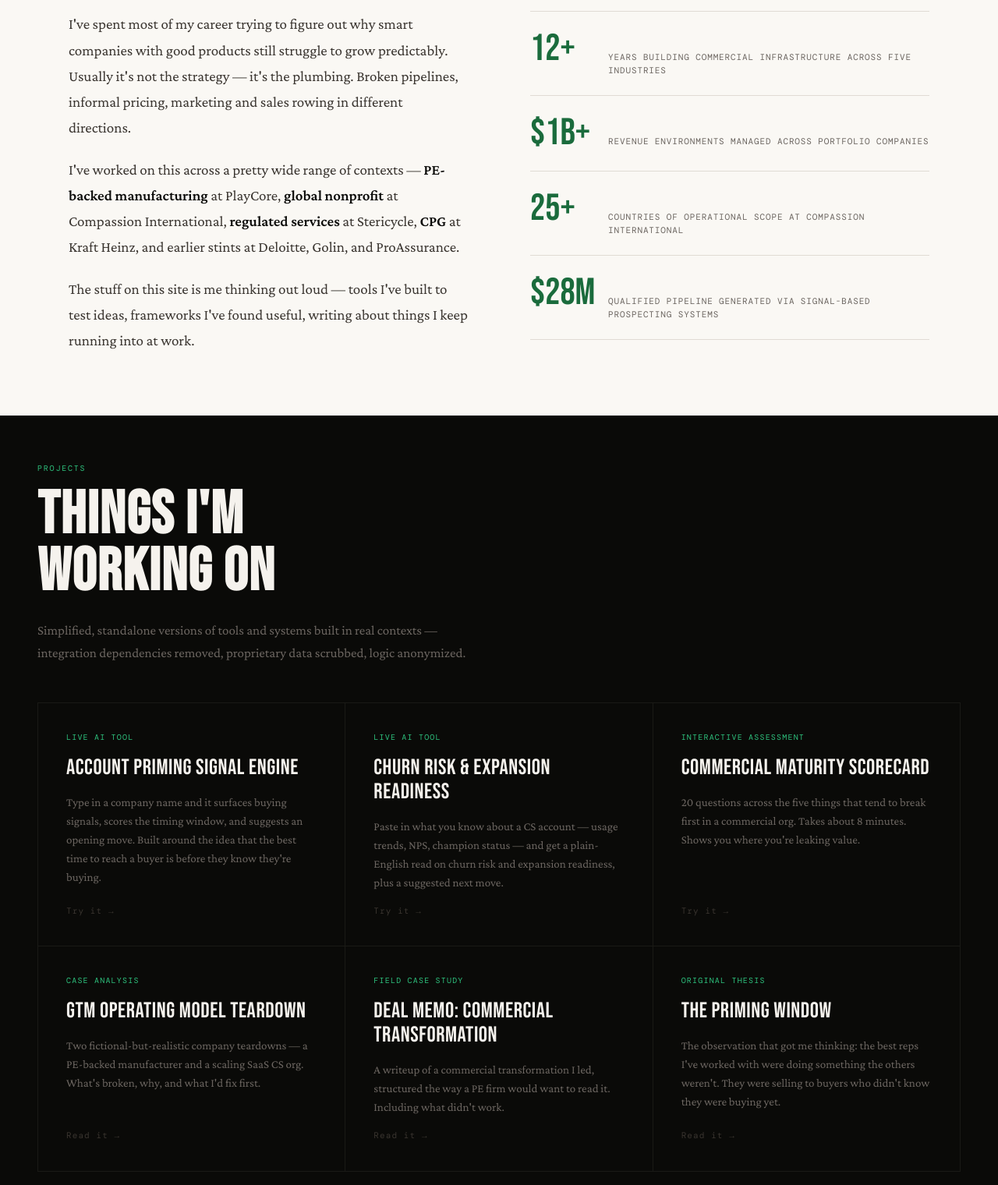
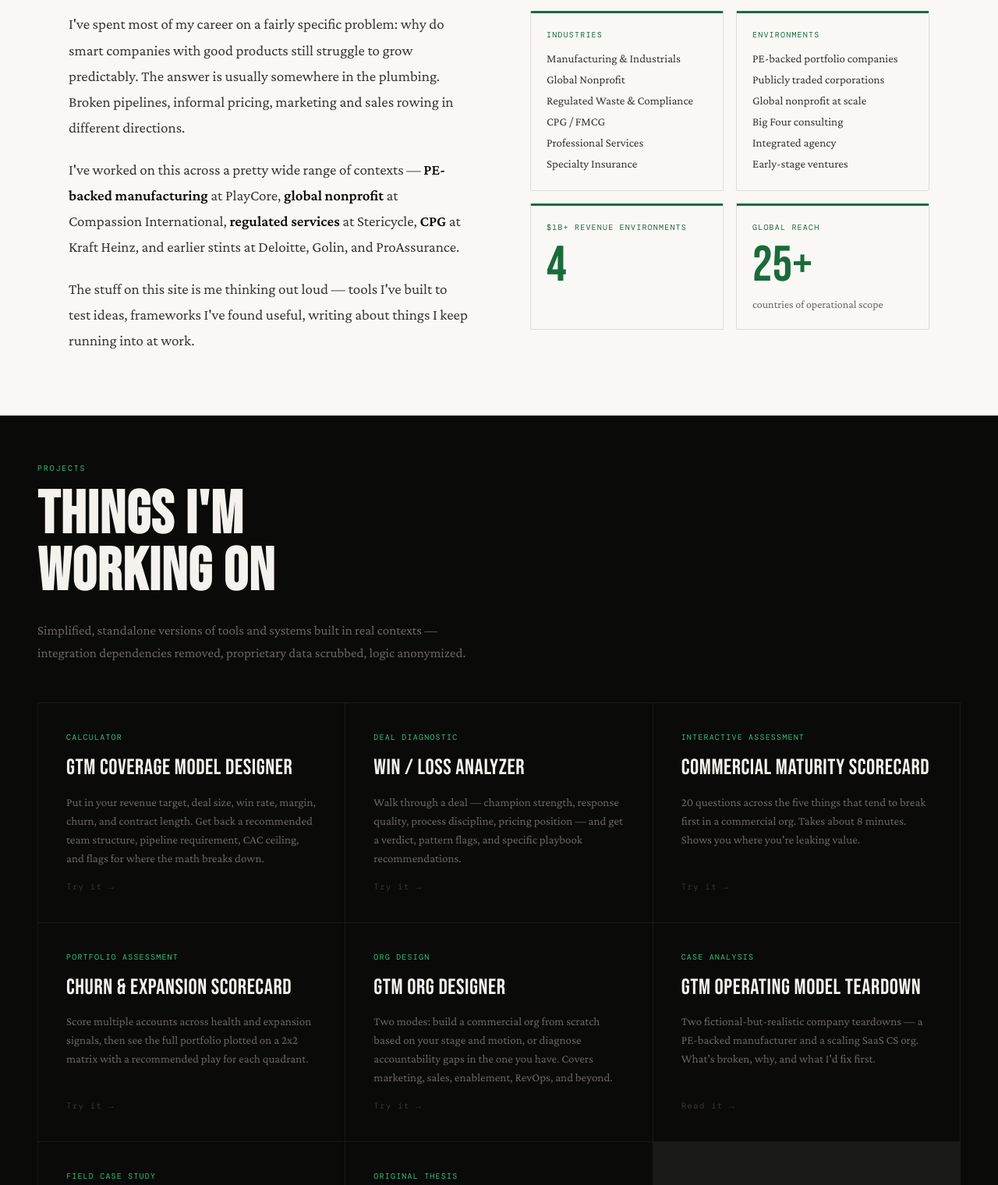
Before and after one commit to dahopper8/concept-site, a plain HTML site: page index.html in a window 1280 px wide. Shown: the part 1020-2540 px from the top of the page at 78% size. Drawn offline with nearby package versions, Linux system fonts and the light colour scheme.

Commit message:
Update index.html

```diff
--- a/index.html
+++ b/index.html
@@ -280,19 +280,17 @@
     .about-body p strong { color: var(--black); font-weight: 600; }
 
     .about-stats {
-      display: flex;
-      flex-direction: column;
-      gap: 0;
-      border-top: 1px solid var(--border);
+      display: grid;
+      grid-template-columns: 1fr 1fr;
+      gap: 16px;
     }
 
     .stat {
-      padding: 24px 0;
-      border-bottom: 1px solid var(--border);
-      display: grid;
-      grid-template-columns: 80px 1fr;
-      gap: 20px;
-      align-items: baseline;
+      background: var(--warm-white);
+      border: 1px solid var(--border);
+      border-top: 3px solid var(--accent);
+      padding: 20px;
+      border-radius: 2px;
     }
 
     .stat-number {
@@ -663,7 +661,7 @@
     <div class="about-grid">
       <div class="about-body reveal">
         <p>
-          I've spent most of my career trying to figure out why smart companies with good products still struggle to grow predictably. Usually it's not the strategy — it's the plumbing. Broken pipelines, informal pricing, marketing and sales rowing in different directions.
+          I've spent most of my career on a fairly specific problem: why do smart companies with good products still struggle to grow predictably. The answer is usually somewhere in the plumbing. Broken pipelines, informal pricing, marketing and sales rowing in different directions.
         </p>
         <p>
           I've worked on this across a pretty wide range of contexts — <strong>PE-backed manufacturing</strong> at PlayCore, <strong>global nonprofit</strong> at Compassion International, <strong>regulated services</strong> at Stericycle, <strong>CPG</strong> at Kraft Heinz, and earlier stints at Deloitte, Golin, and ProAssurance.
@@ -674,20 +672,21 @@
       </div>
       <div class="about-stats reveal">
         <div class="stat">
-          <div class="stat-number">12+</div>
-          <div class="stat-label">Years building commercial infrastructure across five industries</div>
+          <div class="stat-label" style="font-size:10px;letter-spacing:0.12em;text-transform:uppercase;color:var(--accent);margin-bottom:10px;font-family:var(--mono);">Industries</div>
+          <div style="font-family:var(--body);font-size:15px;color:#3a3530;line-height:1.8;">Manufacturing &amp; Industrials<br>Global Nonprofit<br>Regulated Waste &amp; Compliance<br>CPG / FMCG<br>Professional Services<br>Specialty Insurance</div>
         </div>
         <div class="stat">
-          <div class="stat-number">$1B+</div>
-          <div class="stat-label">Revenue environments managed across portfolio companies</div>
+          <div class="stat-label" style="font-size:10px;letter-spacing:0.12em;text-transform:uppercase;color:var(--accent);margin-bottom:10px;font-family:var(--mono);">Environments</div>
+          <div style="font-family:var(--body);font-size:15px;color:#3a3530;line-height:1.8;">PE-backed portfolio companies<br>Publicly traded corporations<br>Global nonprofit at scale<br>Big Four consulting<br>Integrated agency<br>Early-stage ventures</div>
         </div>
         <div class="stat">
-          <div class="stat-number">25+</div>
-          <div class="stat-label">Countries of operational scope at Compassion International</div>
+          <div class="stat-label" style="font-size:10px;letter-spacing:0.12em;text-transform:uppercase;color:var(--accent);margin-bottom:10px;font-family:var(--mono);">$1B+ Revenue Environments</div>
+          <div style="font-family:var(--display);font-size:64px;line-height:1;color:var(--accent);">4</div>
         </div>
         <div class="stat">
-          <div class="stat-number">$28M</div>
-          <div class="stat-label">Qualified pipeline generated via signal-based prospecting systems</div>
+          <div class="stat-label" style="font-size:10px;letter-spacing:0.12em;text-transform:uppercase;color:var(--accent);margin-bottom:10px;font-family:var(--mono);">Global Reach</div>
+          <div style="font-family:var(--display);font-size:64px;line-height:1;color:var(--accent);">25+</div>
+          <div style="font-family:var(--body);font-size:14px;color:var(--mid);margin-top:6px;">countries of operational scope</div>
         </div>
       </div>
     </div>
@@ -702,17 +701,17 @@
     </div>
     <div class="work-grid">
 
-      <a href="https://account-signal-tool.vercel.app" target="_blank" class="work-card">
-        <div class="work-card-type">Live AI Tool</div>
-        <div class="work-card-title">Account Priming Signal Engine</div>
-        <div class="work-card-desc">Type in a company name and it surfaces buying signals, scores the timing window, and suggests an opening move. Built around the idea that the best time to reach a buyer is before they know they're buying.</div>
+      <a href="https://gtm-coverage-designer.vercel.app" target="_blank" class="work-card">
+        <div class="work-card-type">Calculator</div>
+        <div class="work-card-title">GTM Coverage Model Designer</div>
+        <div class="work-card-desc">Put in your revenue target, deal size, win rate, margin, churn, and contract length. Get back a recommended team structure, pipeline requirement, CAC ceiling, and flags for where the math breaks down.</div>
         <div class="work-card-arrow">Try it →</div>
       </a>
 
-      <a href="https://churn-upsell-tool.vercel.app" target="_blank" class="work-card">
-        <div class="work-card-type">Live AI Tool</div>
-        <div class="work-card-title">Churn Risk & Expansion Readiness</div>
-        <div class="work-card-desc">Paste in what you know about a CS account — usage trends, NPS, champion status — and get a plain-English read on churn risk and expansion readiness, plus a suggested next move.</div>
+      <a href="https://win-loss-analyzer.vercel.app" target="_blank" class="work-card">
+        <div class="work-card-type">Deal Diagnostic</div>
+        <div class="work-card-title">Win / Loss Analyzer</div>
+        <div class="work-card-desc">Walk through a deal — champion strength, response quality, process discipline, pricing position — and get a verdict, pattern flags, and specific playbook recommendations.</div>
         <div class="work-card-arrow">Try it →</div>
       </a>
 
@@ -720,6 +719,20 @@
         <div class="work-card-type">Interactive Assessment</div>
         <div class="work-card-title">Commercial Maturity Scorecard</div>
         <div class="work-card-desc">20 questions across the five things that tend to break first in a commercial org. Takes about 8 minutes. Shows you where you're leaking value.</div>
+        <div class="work-card-arrow">Try it →</div>
+      </a>
+
+      <a href="https://churn-expansion-scorecard.vercel.app" target="_blank" class="work-card">
+        <div class="work-card-type">Portfolio Assessment</div>
+        <div class="work-card-title">Churn & Expansion Scorecard</div>
+        <div class="work-card-desc">Score multiple accounts across health and expansion signals, then see the full portfolio plotted on a 2x2 matrix with a recommended play for each quadrant.</div>
+        <div class="work-card-arrow">Try it →</div>
+      </a>
+
+      <a href="https://gtm-org-designer.vercel.app" target="_blank" class="work-card">
+        <div class="work-card-type">Org Design</div>
+        <div class="work-card-title">GTM Org Designer</div>
+        <div class="work-card-desc">Two modes: build a commercial org from scratch based on your stage and motion, or diagnose accountability gaps in the one you have. Covers marketing, sales, enablement, RevOps, and beyond.</div>
         <div class="work-card-arrow">Try it →</div>
       </a>
 
@@ -740,7 +753,7 @@
       <a href="https://priming-window-thesis.vercel.app" target="_blank" class="work-card">
         <div class="work-card-type">Original Thesis</div>
         <div class="work-card-title">The Priming Window</div>
-        <div class="work-card-desc">The observation that got me thinking: the best reps I've worked with were doing something the others weren't. They were selling to buyers who didn't know they were buying yet.</div>
+        <div class="work-card-desc">An observation about how the best reps I've worked with operated differently. They were reaching buyers months before any formal process started.</div>
         <div class="work-card-arrow">Read it →</div>
       </a>
 
@@ -758,7 +771,7 @@
           The Priming Window: Getting to Buyers Before They're Buying
         </a>
         <p class="thinking-featured-desc">
-          An observation I kept coming back to: the top-performing reps at every company I've worked at were quietly running a different motion than everyone else. They were reaching buyers 12-18 months before any formal process started. This is my attempt to explain why that works and how to build it into a system.
+          An observation I kept coming back to: The top-performing reps at every company I've worked at were running a different motion than everyone else. They were reaching buyers 12-18 months before any formal process started. This is my attempt to explain why that works and how to operationalize it.
         </p>
         <div class="thinking-featured-meta">8 min read · Commercial Strategy · Signal-Based Prospecting</div>
       </div>
```
